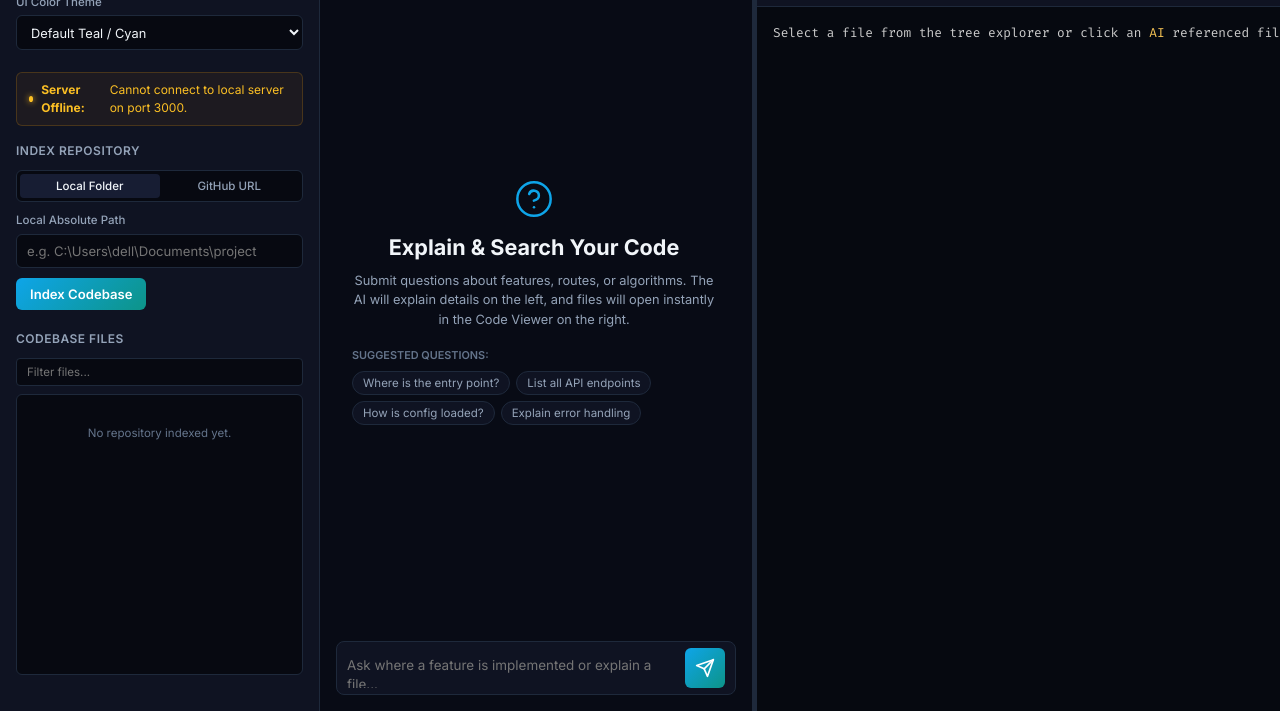
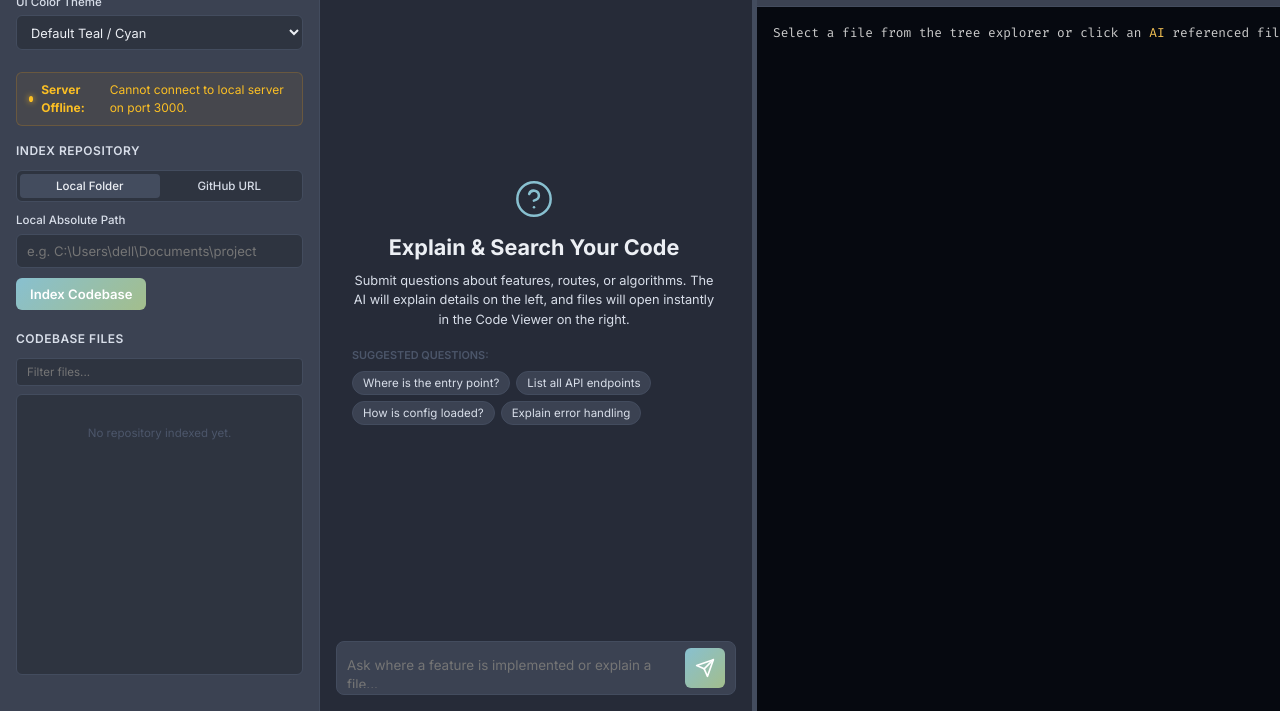
Before and after one commit to Kush870/CodeBase-Q-A, a website: page public/index.html in a window 1280 px wide. Shown: the part 89-800 px from the top of the page. Drawn offline with nearby package versions, Linux system fonts and the light colour scheme; no server answers.

Commit message:
Set Option 2 (Nord Frost) as default color theme

```diff
--- a/public/index.css
+++ b/public/index.css
@@ -2,21 +2,21 @@
    DESIGN SYSTEM & VARIABLES (Slate, Teal, and Cyan Palette)
    ========================================================================== */
 :root {
-  --bg-primary: #070911;
-  --bg-secondary: #0f1322;
-  --bg-tertiary: #171d33;
+  --bg-primary: #2e3440;
+  --bg-secondary: #3b4252;
+  --bg-tertiary: #434c5e;
 
-  --accent-teal: #0d9488;
-  --accent-teal-hover: #14b8a6;
-  --accent-cyan: #0ea5e9;
-  --accent-cyan-hover: #38bdf8;
+  --accent-teal: #a3be8c;
+  --accent-teal-hover: #8fbcbb;
+  --accent-cyan: #88c0d0;
+  --accent-cyan-hover: #81a1c1;
 
-  --text-main: #f1f5f9;
-  --text-muted: #94a3b8;
-  --text-dim: #64748b;
+  --text-main: #eceff4;
+  --text-muted: #d8dee9;
+  --text-dim: #4c566a;
 
-  --border-color: #1e293b;
-  --border-light: rgba(255, 255, 255, 0.05);
+  --border-color: #434c5e;
+  --border-light: rgba(255, 255, 255, 0.03);
 
   --glass-bg: rgba(15, 19, 34, 0.65);
   --glass-blur: blur(12px);
```
